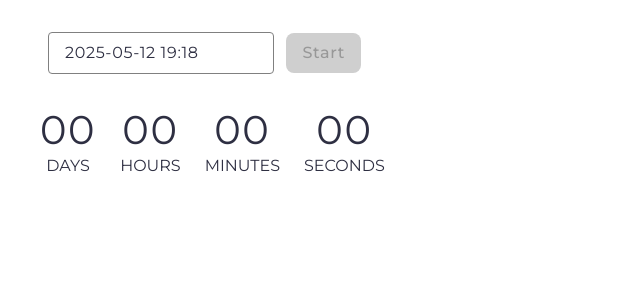
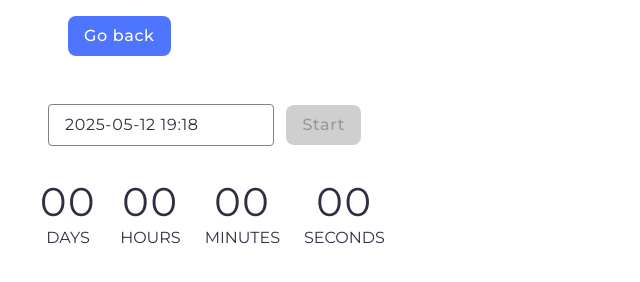
Before and after one commit to elentr/goit-js-hw-10, a website built with Vite: page src/1-timer.html in a window 1280 px wide. Shown: the whole page, without its empty margins (0-640 px from the left). Built offline with nearby package versions, Linux system fonts and the light colour scheme.

Commit message:
add back-btn

```diff
--- a/src/1-timer.html
+++ b/src/1-timer.html
@@ -12,7 +12,7 @@
     <link rel="stylesheet" href="./css/styles.css" />
   </head>
   <body>
-
+    <a class="back-btn" href="./index.html">Go back</a>
     <main>
       <div class="container">
         <input type="text" id="datetime-picker" />
--- a/src/css/base.css
+++ b/src/css/base.css
@@ -31,3 +31,26 @@ main {
 main:has(.back-link) {
   text-align: center;
 }
+
+.back-btn {
+  margin: 16px auto;
+  margin-left: 68px;
+  display: flex;
+  align-items: center;
+  justify-content: center;
+  background: #4e75ff;
+  border-radius: 8px;
+  padding: 8px 16px;
+  max-width: 95px;
+  max-height: 40px;
+  font-weight: 500;
+  font-size: 16px;
+  line-height: 1.5;
+  letter-spacing: 0.04em;
+  color: #fff;
+
+  &:hover,
+  &:focus {
+    background: #6c8cff;
+  }
+}
```
Also changed, not shown: src/2-snackbar.html (+1 -1 lines).
